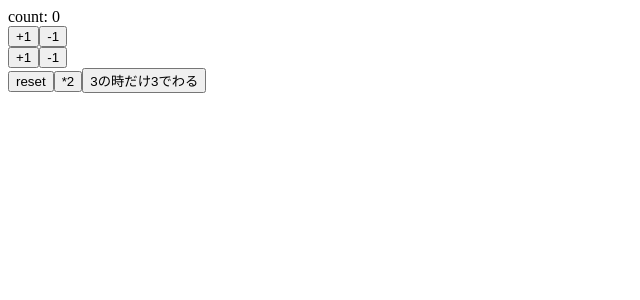
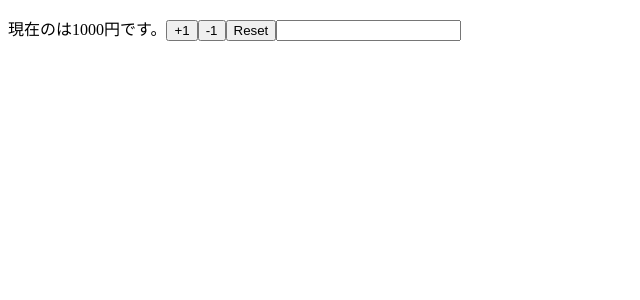
Before and after one commit to cawauchi6204/react-hooks-study, a React (Create React App) app: page / in a window 1280 px wide. Shown: the top 300 px of the page, without its empty margins (0-640 px from the left). Built offline with nearby package versions, Linux system fonts and the light colour scheme.

Commit message:
increment components using multiple statements

```diff
--- a/src/App.js
+++ b/src/App.js
@@ -1,49 +1,35 @@
 import React, { useState } from 'react';
 
-const App = () => {
-  const [count, setCount] = useState(0)
+const App = props => {
+  const initialStates = {
+    name: '',
+    price: 1000
+  }
 
-  const increment = () => setCount(count + 1)
-  const decrement = () => setCount(count - 1)
-  const devide3 = () => setCount(previousCount => {
-    if (previousCount % 3 === 0) {
-      return previousCount / 3
-    } else {
-      return previousCount;
-    }
-  })
+  const [name, setName] = useState(props.name)
+  const [price, setPrice] = useState(props.price)
 
-  const increment2 = () => setCount(previousCount => previousCount + 1)
+  const reset = () => {
+    setPrice(props.price)
+    setName(props.name)
+  }
 
-  const decrement2 = () => setCount(previousCount => previousCount - 1)
-
-  const calculate2 = () => setCount(count * 2)
-
-
-
-  const reset = () => setCount(0)
-  // useStateは配列を返す
-  // 引数には初期値を入れる
   return (
     <>
-      <div className="App">
-        count: {count}
-      </div>
-      <div>
-        <button onClick={increment}>+1</button>
-        <button onClick={decrement}>-1</button>
-      </div>
-      <div>
-        <button onClick={increment2}>+1</button>
-        <button onClick={decrement2}>-1</button>
-      </div>
-      <div>
-        <button onClick={reset}>reset</button>
-        <button onClick={calculate2}>*2</button>
-        <button onClick={devide3}>3の時だけ3でわる</button>
-      </div>
+      <p>
+        現在の{name}は{price}円です。
+        <button onClick={() => setPrice(price + 1)}>+1</button>
+        <button onClick={() => setPrice(price - 1)}>-1</button>
+        <button onClick={reset}>Reset</button>
+        <input value={name} onChange={e => setName(e.target.value)} />
+      </p>
     </>
   );
 }
 
+App.defaultProps = {
+  name: '',
+  price: 1000
+}
+
 export default App;
```
